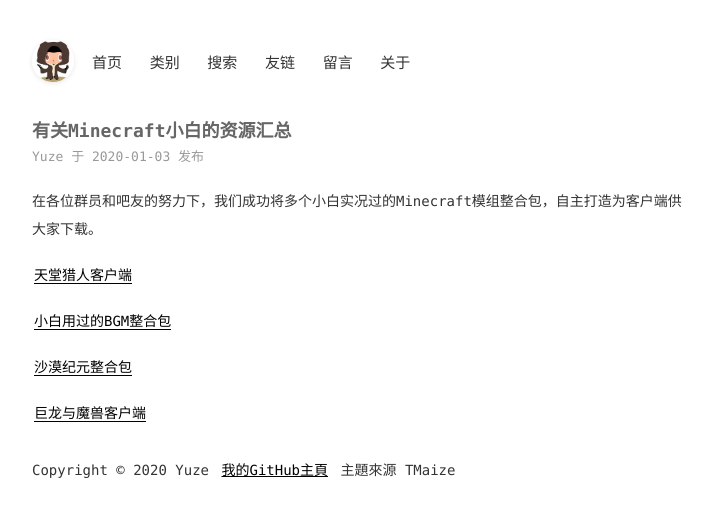
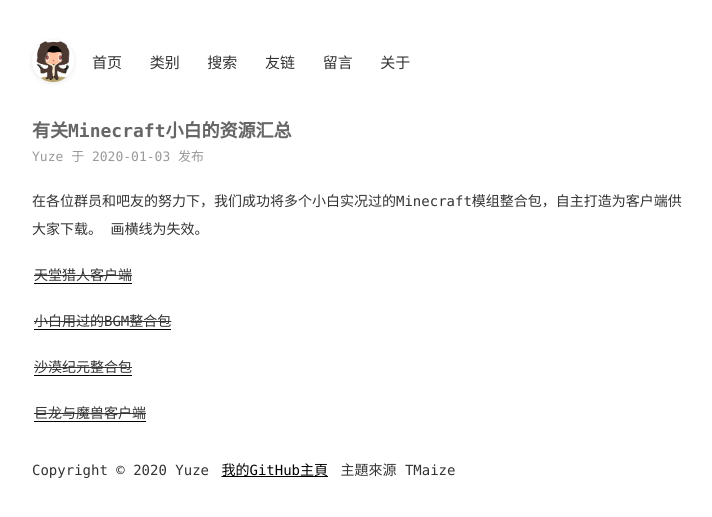
Before and after one commit to Rkgoange/Yuze, a Jekyll site: the page built from _posts/2020-1-3-theme-Minecraft.md, in a window 1280 px wide. Shown: the top 517 px of the page, without its empty margins (282-994 px from the left). Built offline with Jekyll 4.4.1, drawn with Linux system fonts in a browser that asks for light colours; comment, search, counter and statistics services are not loaded.

Commit message:
Update 2020-1-3-theme-Minecraft.md

```diff
--- a/_posts/2020-1-3-theme-Minecraft.md
+++ b/_posts/2020-1-3-theme-Minecraft.md
@@ -4,11 +4,12 @@ title: 有关Minecraft小白的资源汇总
 categories: [Minecraft]
 ---
 在各位群员和吧友的努力下，我们成功将多个小白实况过的Minecraft模组整合包，自主打造为客户端供大家下载。
+画横线为失效。
 
-[天堂猎人客户端](http://xykjyjs.test.upcdn.net/%E5%A4%A9%E5%A0%82%E7%8C%8E%E4%BA%BA.zip "天堂猎人客户端")
+[~~天堂猎人客户端~~](http://xykjyjs.test.upcdn.net/%E5%A4%A9%E5%A0%82%E7%8C%8E%E4%BA%BA.zip "天堂猎人客户端")
 
-[小白用过的BGM整合包](http://xykjyjs.test.upcdn.net/%E5%B0%8F%E7%99%BDBGM.zip "小白用过的BGM整合包")
+[~~小白用过的BGM整合包~~](http://xykjyjs.test.upcdn.net/%E5%B0%8F%E7%99%BDBGM.zip "小白用过的BGM整合包")
 
-[沙漠纪元整合包](http://xykjyjs.test.upcdn.net/%E6%B2%99%E6%BC%A0%E7%BA%AA%E5%85%83.zip "沙漠纪元整合包")
+[~~沙漠纪元整合包~~](http://xykjyjs.test.upcdn.net/%E6%B2%99%E6%BC%A0%E7%BA%AA%E5%85%83.zip "沙漠纪元整合包")
 
-[巨龙与魔兽客户端](http://xykjyjs.test.upcdn.net/%E5%B0%8F%E7%99%BD%E7%8E%A9%E8%BF%87%E7%9A%84%E5%B7%A8%E9%BE%99%E4%B8%8E%E9%AD%94%E5%85%BD%E6%88%91%E7%9A%84%E4%B8%96%E7%95%8C%EF%BC%88%E9%BA%A6%E5%9D%97%EF%BC%89%E4%B8%8D%E8%A6%81%E9%92%B1%E7%9A%84%E4%B8%80%E4%B8%AA%E6%95%B4%E5%90%88%E5%8C%85.zip "巨龙与魔兽")
+[~~巨龙与魔兽客户端~~](http://xykjyjs.test.upcdn.net/%E5%B0%8F%E7%99%BD%E7%8E%A9%E8%BF%87%E7%9A%84%E5%B7%A8%E9%BE%99%E4%B8%8E%E9%AD%94%E5%85%BD%E6%88%91%E7%9A%84%E4%B8%96%E7%95%8C%EF%BC%88%E9%BA%A6%E5%9D%97%EF%BC%89%E4%B8%8D%E8%A6%81%E9%92%B1%E7%9A%84%E4%B8%80%E4%B8%AA%E6%95%B4%E5%90%88%E5%8C%85.zip "巨龙与魔兽")
```
